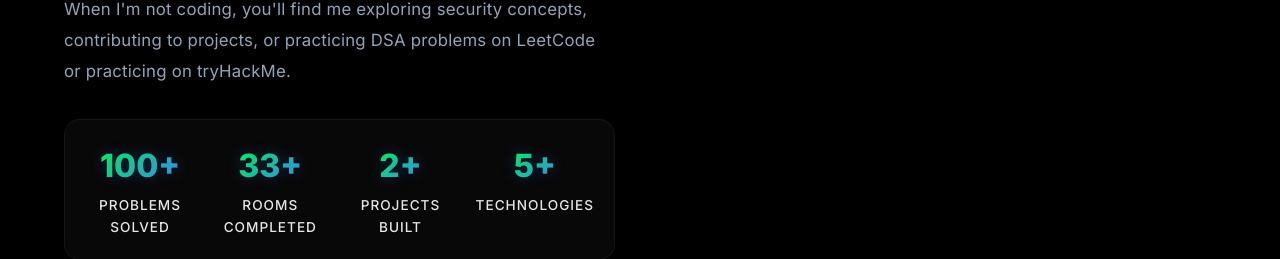
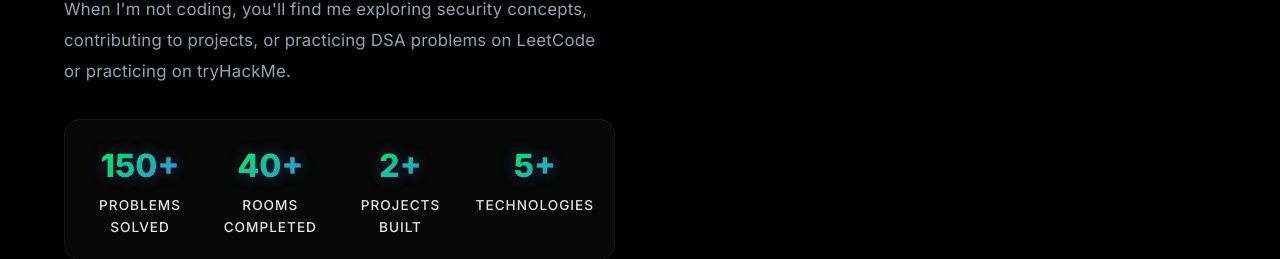
Before and after one commit to Prithwi0/protfolio, a React (Vite) app in the folder client/: page / in a window 1280 px wide. Shown: the part 1433-1692 px from the top of the page. Built offline with nearby package versions, Linux system fonts and the light colour scheme.

Commit message:
Update About section stats

```diff
--- a/client/src/components/About.jsx
+++ b/client/src/components/About.jsx
@@ -39,11 +39,11 @@ export default function About() {
                             </p>
                             <div className="about__stats">
                                 <div className="about__stat">
-                                    <span className="about__stat-number">100+</span>
+                                    <span className="about__stat-number">150+</span>
                                     <span className="about__stat-label">Problems Solved</span>
                                 </div>
                                 <div className="about__stat">
-                                    <span className="about__stat-number">33+</span>
+                                    <span className="about__stat-number">40+</span>
                                     <span className="about__stat-label">Rooms completed</span>
                                 </div>
                                 <div className="about__stat">
```
